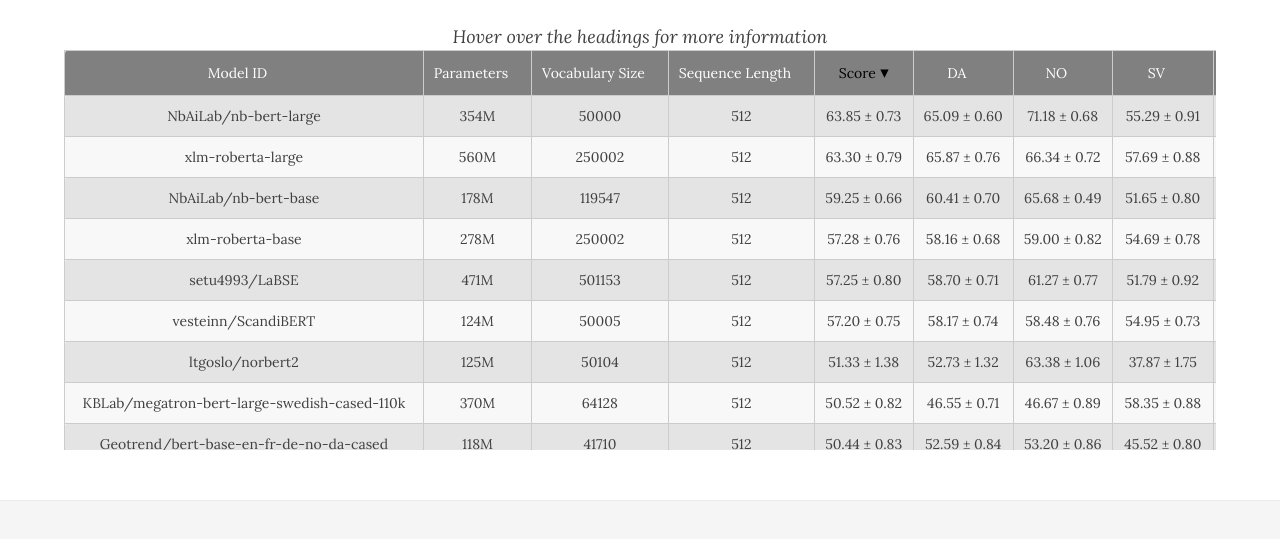
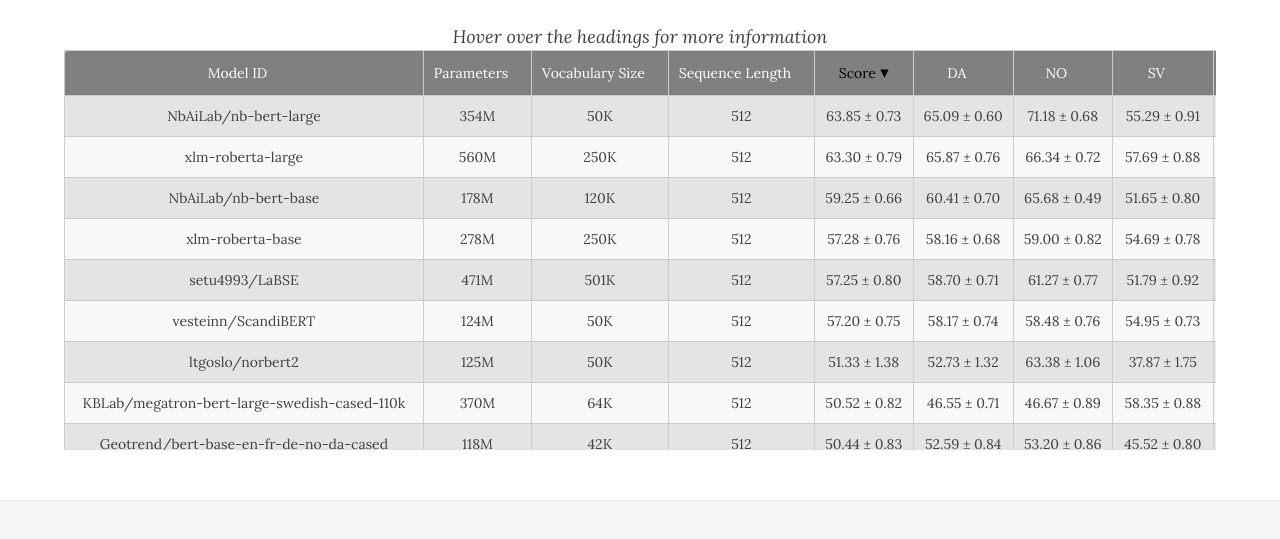
Before and after one commit to ScandEval/scandeval.github.io, a Jekyll site: the page built from language-model-benchmark.md, in a window 1280 px wide and 954 px high. Shown: the part 268-807 px from the top of the window. Built offline with Jekyll 4.4.1, drawn with Linux system fonts in a browser that asks for light colours; nearby versions of some CDN libraries.

Commit message:
feat: Show vocab size in thousands, remove K and M postfixes

```diff
--- a/language-model-benchmark.md
+++ b/language-model-benchmark.md
@@ -46,7 +46,7 @@
   <tr>
    <td>KBLab/bert-base-swedish-cased-new</td> <!-- Model ID -->
    <td class="num_model_parameters">135M</td> <!-- Number of trainable parameters -->
-   <td class="vocabulary_size">64000</td> <!-- Size of the model's vocabulary -->
+   <td class="vocabulary_size">64K</td> <!-- Size of the model's vocabulary -->
    <td class="max_sequence_length">512</td> <!-- Maximum sequence length of the model-->
    <td class="score"></td> <!-- ScandEval score -->
    <td class="da-score"></td> <!-- Danish score -->
@@ -74,7 +74,7 @@
   <tr>
    <td>3ebdola/Dialectal-Arabic-XLM-R-Base</td> <!-- Model ID -->
    <td class="num_model_parameters">278M</td> <!-- Number of trainable parameters -->
-   <td class="vocabulary_size">250002</td> <!-- Size of the model's vocabulary -->
+   <td class="vocabulary_size">250K</td> <!-- Size of the model's vocabulary -->
    <td class="max_sequence_length">512</td> <!-- Maximum sequence length of the model-->
    <td class="score"></td> <!-- ScandEval score -->
    <td class="da-score"></td> <!-- Danish score -->
@@ -102,7 +102,7 @@
   <tr>
    <td>sarnikowski/electra-small-generator-da-256-cased</td> <!-- Model ID -->
    <td class="num_model_parameters">4M</td> <!-- Number of trainable parameters -->
-   <td class="vocabulary_size">28995</td> <!-- Size of the model's vocabulary -->
+   <td class="vocabulary_size">29K</td> <!-- Size of the model's vocabulary -->
    <td class="max_sequence_length">512</td> <!-- Maximum sequence length of the model-->
    <td class="score"></td> <!-- ScandEval score -->
    <td class="da-score"></td> <!-- Danish score -->
@@ -130,7 +130,7 @@
   <tr>
    <td>Geotrend/distilbert-base-no-cased</td> <!-- Model ID -->
    <td class="num_model_parameters">61M</td> <!-- Number of trainable parameters -->
-   <td class="vocabulary_size">23399</td> <!-- Size of the model's vocabulary -->
+   <td class="vocabulary_size">23K</td> <!-- Size of the model's vocabulary -->
    <td class="max_sequence_length">512</td> <!-- Maximum sequence length of the model-->
    <td class="score"></td> <!-- ScandEval score -->
    <td class="da-score"></td> <!-- Danish score -->
@@ -158,7 +158,7 @@
   <tr>
    <td>ltgoslo/norbert2</td> <!-- Model ID -->
    <td class="num_model_parameters">125M</td> <!-- Number of trainable parameters -->
-   <td class="vocabulary_size">50104</td> <!-- Size of the model's vocabulary -->
+   <td class="vocabulary_size">50K</td> <!-- Size of the model's vocabulary -->
    <td class="max_sequence_length">512</td> <!-- Maximum sequence length of the model-->
    <td class="score"></td> <!-- ScandEval score -->
    <td class="da-score"></td> <!-- Danish score -->
@@ -186,7 +186,7 @@
   <tr>
    <td>KBLab/megatron-bert-base-swedish-cased-125k</td> <!-- Model ID -->
    <td class="num_model_parameters">135M</td> <!-- Number of trainable parameters -->
-   <td class="vocabulary_size">64128</td> <!-- Size of the model's vocabulary -->
+   <td class="vocabulary_size">64K</td> <!-- Size of the model's vocabulary -->
    <td class="max_sequence_length">512</td> <!-- Maximum sequence length of the model-->
    <td class="score"></td> <!-- ScandEval score -->
    <td class="da-score"></td> <!-- Danish score -->
@@ -214,7 +214,7 @@
   <tr>
    <td>Geotrend/distilbert-base-da-cased</td> <!-- Model ID -->
    <td class="num_model_parameters">61M</td> <!-- Number of trainable parameters -->
-   <td class="vocabulary_size">23150</td> <!-- Size of the model's vocabulary -->
+   <td class="vocabulary_size">23K</td> <!-- Size of the model's vocabulary -->
    <td class="max_sequence_length">512</td> <!-- Maximum sequence length of the model-->
    <td class="score"></td> <!-- ScandEval score -->
    <td class="da-score"></td> <!-- Danish score -->
@@ -242,7 +242,7 @@
   <tr>
    <td>RabotaRu/HRBert-mini</td> <!-- Model ID -->
    <td class="num_model_parameters">80M</td> <!-- Number of trainable parameters -->
-   <td class="vocabulary_size">200001</td> <!-- Size of the model's vocabulary -->
+   <td class="vocabulary_size">200K</td> <!-- Size of the model's vocabulary -->
    <td class="max_sequence_length">512</td> <!-- Maximum sequence length of the model-->
    <td class="score"></td> <!-- ScandEval score -->
    <td class="da-score"></td> <!-- Danish score -->
@@ -270,7 +270,7 @@
   <tr>
    <td>Geotrend/bert-base-25lang-cased</td> <!-- Model ID -->
    <td class="num_model_parameters">151M</td> <!-- Number of trainable parameters -->
-   <td class="vocabulary_size">84985</td> <!-- Size of the model's vocabulary -->
+   <td class="vocabulary_size">85K</td> <!-- Size of the model's vocabulary -->
    <td class="max_sequence_length">512</td> <!-- Maximum sequence length of the model-->
    <td class="score"></td> <!-- ScandEval score -->
    <td class="da-score"></td> <!-- Danish score -->
@@ -298,7 +298,7 @@
   <tr>
    <td>Geotrend/bert-base-en-fr-de-no-da-cased</td> <!-- Model ID -->
    <td class="num_model_parameters">118M</td> <!-- Number of trainable parameters -->
-   <td class="vocabulary_size">41710</td> <!-- Size of the model's vocabulary -->
+   <td class="vocabulary_size">42K</td> <!-- Size of the model's vocabulary -->
    <td class="max_sequence_length">512</td> <!-- Maximum sequence length of the model-->
    <td class="score"></td> <!-- ScandEval score -->
    <td class="da-score"></td> <!-- Danish score -->
@@ -326,7 +326,7 @@
   <tr>
    <td>KBLab/albert-base-swedish-cased-alpha</td> <!-- Model ID -->
    <td class="num_model_parameters">14M</td> <!-- Number of trainable parameters -->
-   <td class="vocabulary_size">50000</td> <!-- Size of the model's vocabulary -->
+   <td class="vocabulary_size">50K</td> <!-- Size of the model's vocabulary -->
    <td class="max_sequence_length">512</td> <!-- Maximum sequence length of the model-->
    <td class="score"></td> <!-- ScandEval score -->
    <td class="da-score"></td> <!-- Danish score -->
@@ -354,7 +354,7 @@
   <tr>
    <td>Addedk/mbert-swedish-distilled-cased</td> <!-- Model ID -->
    <td class="num_model_parameters">135M</td> <!-- Number of trainable parameters -->
-   <td class="vocabulary_size">119547</td> <!-- Size of the model's vocabulary -->
+   <td class="vocabulary_size">120K</td> <!-- Size of the model's vocabulary -->
    <td class="max_sequence_length">512</td> <!-- Maximum sequence length of the model-->
    <td class="score"></td> <!-- ScandEval score -->
    <td class="da-score"></td> <!-- Danish score -->
@@ -382,7 +382,7 @@
   <tr>
    <td>Geotrend/bert-base-en-da-cased</td> <!-- Model ID -->
    <td class="num_model_parameters">111M</td> <!-- Number of trainable parameters -->
-   <td class="vocabulary_size">32731</td> <!-- Size of the model's vocabulary -->
+   <td class="vocabulary_size">33K</td> <!-- Size of the model's vocabulary -->
    <td class="max_sequence_length">512</td> <!-- Maximum sequence length of the model-->
    <td class="score"></td> <!-- ScandEval score -->
    <td class="da-score"></td> <!-- Danish score -->
@@ -410,7 +410,7 @@
   <tr>
    <td>Geotrend/distilbert-base-25lang-cased</td> <!-- Model ID -->
    <td class="num_model_parameters">109M</td> <!-- Number of trainable parameters -->
-   <td class="vocabulary_size">84985</td> <!-- Size of the model's vocabulary -->
+   <td class="vocabulary_size">85K</td> <!-- Size of the model's vocabulary -->
    <td class="max_sequence_length">512</td> <!-- Maximum sequence length of the model-->
    <td class="score"></td> <!-- ScandEval score -->
    <td class="da-score"></td> <!-- Danish score -->
@@ -438,7 +438,7 @@
   <tr>
    <td>fresh-xlmr-base</td> <!-- Model ID -->
    <td class="num_model_parameters">278M</td> <!-- Number of trainable parameters -->
-   <td class="vocabulary_size">250002</td> <!-- Size of the model's vocabulary -->
+   <td class="vocabulary_size">250K</td> <!-- Size of the model's vocabulary -->
    <td class="max_sequence_length">512</td> <!-- Maximum sequence length of the model-->
    <td class="score"></td> <!-- ScandEval score -->
    <td class="da-score"></td> <!-- Danish score -->
@@ -466,7 +466,7 @@
   <tr>
    <td>distilbert-base-multilingual-cased</td> <!-- Model ID -->
    <td class="num_model_parameters">135M</td> <!-- Number of trainable parameters -->
-   <td class="vocabulary_size">119547</td> <!-- Size of the model's vocabulary -->
+   <td class="vocabulary_size">120K</td> <!-- Size of the model's vocabulary -->
    <td class="max_sequence_length">512</td> <!-- Maximum sequence length of the model-->
    <td class="score"></td> <!-- ScandEval score -->
    <td class="da-score"></td> <!-- Danish score -->
@@ -494,7 +494,7 @@
   <tr>
    <td>Maltehb/danish-bert-botxo</td> <!-- Model ID -->
    <td class="num_model_parameters">111M</td> <!-- Number of trainable parameters -->
-   <td class="vocabulary_size">32000</td> <!-- Size of the model's vocabulary -->
+   <td class="vocabulary_size">32K</td> <!-- Size of the model's vocabulary -->
    <td class="max_sequence_length">512</td> <!-- Maximum sequence length of the model-->
    <td class="score"></td> <!-- ScandEval score -->
    <td class="da-score"></td> <!-- Danish score -->
@@ -522,7 +522,7 @@
   <tr>
    <td>microsoft/xlm-align-base</td> <!-- Model ID -->
    <td class="num_model_parameters">278M</td> <!-- Number of trainable parameters -->
-   <td class="vocabulary_size">250002</td> <!-- Size of the model's vocabulary -->
+   <td class="vocabulary_size">250K</td> <!-- Size of the model's vocabulary -->
    <td class="max_sequence_length">512</td> <!-- Maximum sequence length of the model-->
    <td class="score"></td> <!-- ScandEval score -->
    <td class="da-score"></td> <!-- Danish score -->
@@ -550,7 +550,7 @@
   <tr>
    <td>Geotrend/distilbert-base-en-da-cased</td> <!-- Model ID -->
    <td class="num_model_parameters">69M</td> <!-- Number of trainable parameters -->
-   <td class="vocabulary_size">32731</td> <!-- Size of the model's vocabulary -->
+   <td class="vocabulary_size">33K</td> <!-- Size of the model's vocabulary -->
    <td class="max_sequence_length">512</td> <!-- Maximum sequence length of the model-->
    <td class="score"></td> <!-- ScandEval score -->
    <td class="da-score"></td> <!-- Danish score -->
@@ -578,7 +578,7 @@
   <tr>
    <td>Geotrend/bert-base-da-cased</td> <!-- Model ID -->
    <td class="num_model_parameters">104M</td> <!-- Number of trainable parameters -->
-   <td class="vocabulary_size">23150</td> <!-- Size of the model's vocabulary -->
+   <td class="vocabulary_size">23K</td> <!-- Size of the model's vocabulary -->
    <td class="max_sequence_length">512</td> <!-- Maximum sequence length of the model-->
    <td class="score"></td> <!-- ScandEval score -->
    <td class="da-score"></td> <!-- Danish score -->
@@ -606,7 +606,7 @@
   <tr>
    <td>NbAiLab/nb-bert-large</td> <!-- Model ID -->
    <td class="num_model_parameters">354M</td> <!-- Number of trainable parameters -->
-   <td class="vocabulary_size">50000</td> <!-- Size of the model's vocabulary -->
+   <td class="vocabulary_size">50K</td> <!-- Size of the model's vocabulary -->
    <td class="max_sequence_length">512</td> <!-- Maximum sequence length of the model-->
    <td class="score"></td> <!-- ScandEval score -->
    <td class="da-score"></td> <!-- Danish score -->
@@ -634,7 +634,7 @@
   <tr>
    <td>NbAiLab/nb-bert-base</td> <!-- Model ID -->
    <td class="num_model_parameters">178M</td> <!-- Number of trainable parameters -->
-   <td class="vocabulary_size">119547</td> <!-- Size of the model's vocabulary -->
+   <td class="vocabulary_size">120K</td> <!-- Size of the model's vocabulary -->
    <td class="max_sequence_length">512</td> <!-- Maximum sequence length of the model-->
    <td class="score"></td> <!-- ScandEval score -->
    <td class="da-score"></td> <!-- Danish score -->
@@ -662,7 +662,7 @@
   <tr>
    <td>xlm-roberta-base</td> <!-- Model ID -->
    <td class="num_model_parameters">278M</td> <!-- Number of trainable parameters -->
-   <td class="vocabulary_size">250002</td> <!-- Size of the model's vocabulary -->
+   <td class="vocabulary_size">250K</td> <!-- Size of the model's vocabulary -->
    <td class="max_sequence_length">512</td> <!-- Maximum sequence length of the model-->
    <td class="score"></td> <!-- ScandEval score -->
    <td class="da-score"></td> <!-- Danish score -->
@@ -690,7 +690,7 @@
   <tr>
    <td>xlm-roberta-large</td> <!-- Model ID -->
    <td class="num_model_parameters">560M</td> <!-- Number of trainable parameters -->
-   <td class="vocabulary_size">250002</td> <!-- Size of the model's vocabulary -->
+   <td class="vocabulary_size">250K</td> <!-- Size of the model's vocabulary -->
    <td class="max_sequence_length">512</td> <!-- Maximum sequence length of the model-->
    <td class="score"></td> <!-- ScandEval score -->
    <td class="da-score"></td> <!-- Danish score -->
@@ -718,7 +718,7 @@
   <tr>
    <td>Maltehb/aelaectra-danish-electra-small-cased</td> <!-- Model ID -->
    <td class="num_model_parameters">14M</td> <!-- Number of trainable parameters -->
-   <td class="vocabulary_size">32000</td> <!-- Size of the model's vocabulary -->
+   <td class="vocabulary_size">32K</td> <!-- Size of the model's vocabulary -->
    <td class="max_sequence_length">128</td> <!-- Maximum sequence length of the model-->
    <td class="score"></td> <!-- ScandEval score -->
    <td class="da-score"></td> <!-- Danish score -->
@@ -746,7 +746,7 @@
   <tr>
    <td>Maltehb/aelaectra-danish-electra-small-uncased</td> <!-- Model ID -->
    <td class="num_model_parameters">14M</td> <!-- Number of trainable parameters -->
-   <td class="vocabulary_size">32000</td> <!-- Size of the model's vocabulary -->
+   <td class="vocabulary_size">32K</td> <!-- Size of the model's vocabulary -->
    <td class="max_sequence_length">128</td> <!-- Maximum sequence length of the model-->
    <td class="score"></td> <!-- ScandEval score -->
    <td class="da-score"></td> <!-- Danish score -->
@@ -774,7 +774,7 @@
   <tr>
    <td>flax-community/roberta-base-danish</td> <!-- Model ID -->
    <td class="num_model_parameters">125M</td> <!-- Number of trainable parameters -->
-   <td class="vocabulary_size">50265</td> <!-- Size of the model's vocabulary -->
+   <td class="vocabulary_size">50K</td> <!-- Size of the model's vocabulary -->
    <td class="max_sequence_length">512</td> <!-- Maximum sequence length of the model-->
    <td class="score"></td> <!-- ScandEval score -->
    <td class="da-score"></td> <!-- Danish score -->
@@ -802,7 +802,7 @@
   <tr>
    <td>KB/bert-base-swedish-cased</td> <!-- Model ID -->
    <td class="num_model_parameters">125M</td> <!-- Number of trainable parameters -->
-   <td class="vocabulary_size">50325</td> <!-- Size of the model's vocabulary -->
+   <td class="vocabulary_size">50K</td> <!-- Size of the model's vocabulary -->
    <td class="max_sequence_length">512</td> <!-- Maximum sequence length of the model-->
    <td class="score"></td> <!-- ScandEval score -->
    <td class="da-score"></td> <!-- Danish score -->
@@ -830,7 +830,7 @@
   <tr>
    <td>vesteinn/ScandiBERT</td> <!-- Model ID -->
    <td class="num_model_parameters">124M</td> <!-- Number of trainable parameters -->
-   <td class="vocabulary_size">50005</td> <!-- Size of the model's vocabulary -->
+   <td class="vocabulary_size">50K</td> <!-- Size of the model's vocabulary -->
    <td class="max_sequence_length">512</td> <!-- Maximum sequence length of the model-->
    <td class="score"></td> <!-- ScandEval score -->
    <td class="da-score"></td> <!-- Danish score -->
@@ -858,7 +858,7 @@
   <tr>
    <td>setu4993/LaBSE</td> <!-- Model ID -->
    <td class="num_model_parameters">471M</td> <!-- Number of trainable parameters -->
-   <td class="vocabulary_size">501153</td> <!-- Size of the model's vocabulary -->
+   <td class="vocabulary_size">501K</td> <!-- Size of the model's vocabulary -->
    <td class="max_sequence_length">512</td> <!-- Maximum sequence length of the model-->
    <td class="score"></td> <!-- ScandEval score -->
    <td class="da-score"></td> <!-- Danish score -->
@@ -886,7 +886,7 @@
   <tr>
    <td>cardiffnlp/twitter-xlm-roberta-base</td> <!-- Model ID -->
    <td class="num_model_parameters">278M</td> <!-- Number of trainable parameters -->
-   <td class="vocabulary_size">250002</td> <!-- Size of the model's vocabulary -->
+   <td class="vocabulary_size">250K</td> <!-- Size of the model's vocabulary -->
    <td class="max_sequence_length">512</td> <!-- Maximum sequence length of the model-->
    <td class="score"></td> <!-- ScandEval score -->
    <td class="da-score"></td> <!-- Danish score -->
@@ -914,7 +914,7 @@
   <tr>
    <td>jonfd/electra-small-nordic</td> <!-- Model ID -->
    <td class="num_model_parameters">22M</td> <!-- Number of trainable parameters -->
-   <td class="vocabulary_size">96105</td> <!-- Size of the model's vocabulary -->
+   <td class="vocabulary_size">96K</td> <!-- Size of the model's vocabulary -->
    <td class="max_sequence_length">128</td> <!-- Maximum sequence length of the model-->
    <td class="score"></td> <!-- ScandEval score -->
    <td class="da-score"></td> <!-- Danish score -->
@@ -942,7 +942,7 @@
   <tr>
    <td>bert-base-multilingual-cased</td> <!-- Model ID -->
    <td class="num_model_parameters">178M</td> <!-- Number of trainable parameters -->
-   <td class="vocabulary_size">119547</td> <!-- Size of the model's vocabulary -->
+   <td class="vocabulary_size">120K</td> <!-- Size of the model's vocabulary -->
    <td class="max_sequence_length">512</td> <!-- Maximum sequence length of the model-->
    <td class="score"></td> <!-- ScandEval score -->
    <td class="da-score"></td> <!-- Danish score -->
@@ -970,7 +970,7 @@
   <tr>
    <td>Geotrend/bert-base-no-cased</td> <!-- Model ID -->
    <td class="num_model_parameters">104M</td> <!-- Number of trainable parameters -->
-   <td class="vocabulary_size">23399</td> <!-- Size of the model's vocabulary -->
+   <td class="vocabulary_size">23K</td> <!-- Size of the model's vocabulary -->
    <td class="max_sequence_length">512</td> <!-- Maximum sequence length of the model-->
    <td class="score"></td> <!-- ScandEval score -->
    <td class="da-score"></td> <!-- Danish score -->
@@ -998,7 +998,7 @@
   <tr>
    <td>KBLab/megatron-bert-large-swedish-cased-110k</td> <!-- Model ID -->
    <td class="num_model_parameters">370M</td> <!-- Number of trainable parameters -->
-   <td class="vocabulary_size">64128</td> <!-- Size of the model's vocabulary -->
+   <td class="vocabulary_size">64K</td> <!-- Size of the model's vocabulary -->
    <td class="max_sequence_length">512</td> <!-- Maximum sequence length of the model-->
    <td class="score"></td> <!-- ScandEval score -->
    <td class="da-score"></td> <!-- Danish score -->
```
Also changed, not shown: generate_leaderboard.py (+6 -2 lines).
